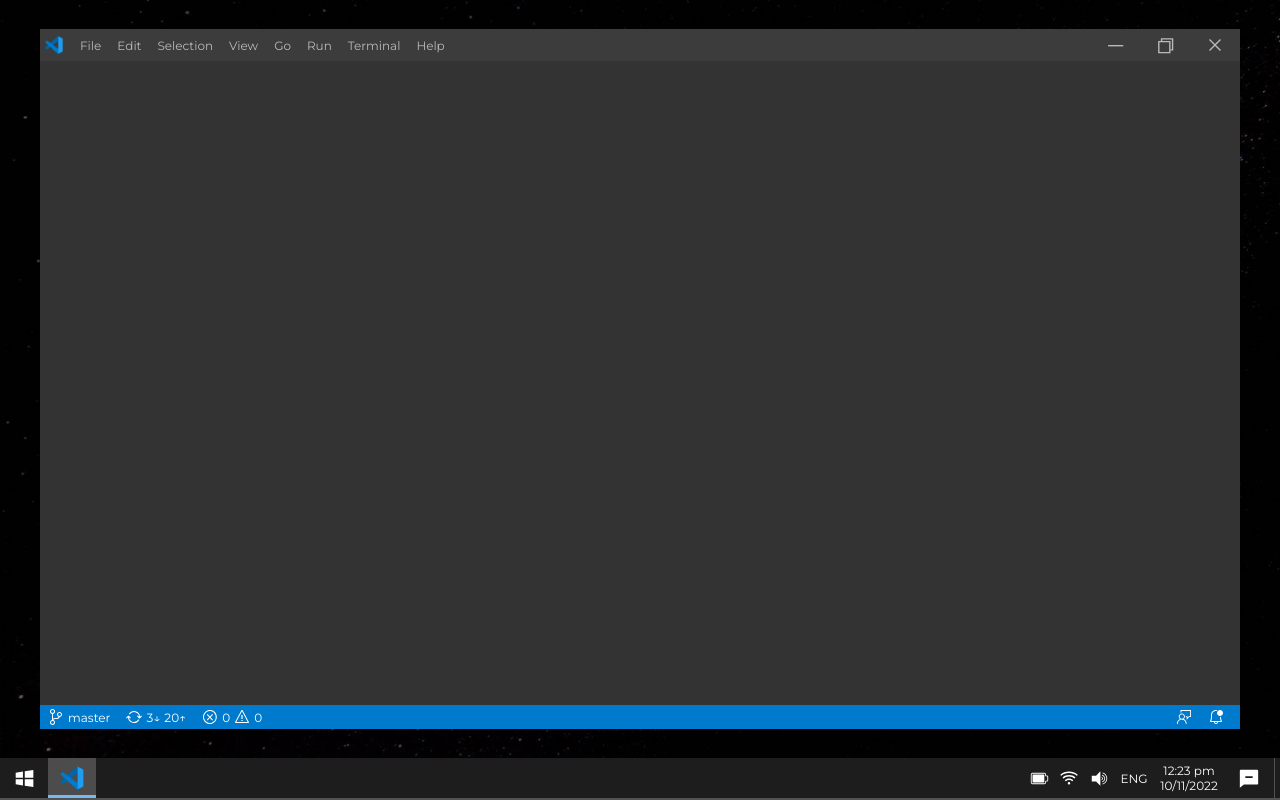
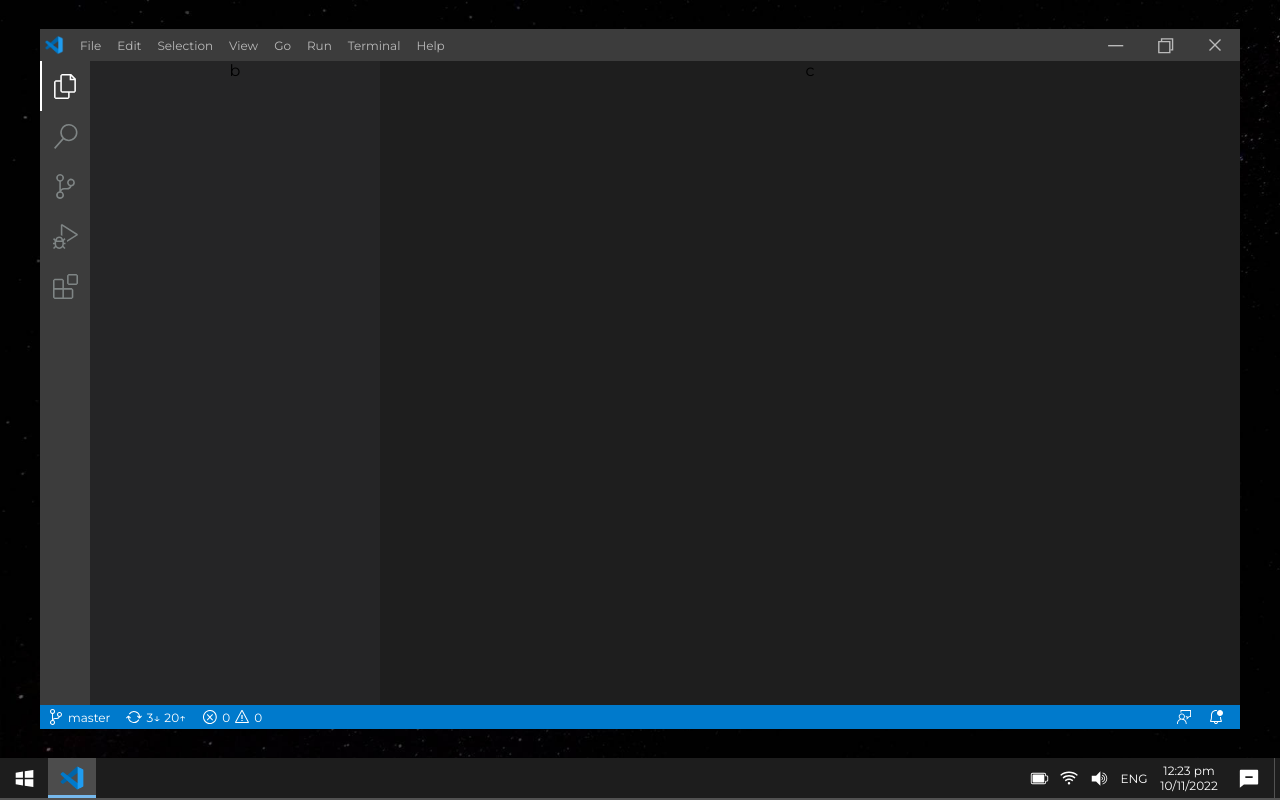
Before and after one commit to maddumajohnerick/maddumajohnerick.github.io, a React (Create React App) app: page / in a window 1280 px wide. Built offline with nearby package versions, Linux system fonts and the light colour scheme.

Commit message:
working toggler

```diff
--- a/src/components/Screen/Screen.scss
+++ b/src/components/Screen/Screen.scss
@@ -122,6 +122,43 @@
 
     .contents {
       flex-grow: 1;
+      display: flex;
+
+      .leftmost {
+        width: 50px;
+        background-color: #3c3c3c;
+        display: flex;
+        flex-direction: column;
+        color: #7f8585;
+
+        & > div {
+          box-sizing: border-box;
+          height: 50px;
+          display: flex;
+          align-items: center;
+          justify-content: center;
+
+          &.toggle.open {
+            border-left: 2px solid white;
+            padding-right: 2px;
+            color: white;
+          }
+
+          &:hover {
+            color: white;
+          }
+        }
+      }
+
+      .files {
+        width: 290px;
+        background-color: #252526;
+      }
+
+      .content {
+        flex-grow: 1;
+        background-color: #1e1e1e;
+      }
     }
 
     .botbar {
--- a/src/components/Screen/index.js
+++ b/src/components/Screen/index.js
@@ -1,4 +1,4 @@
-import React from 'react';
+import React, { useState } from 'react';
 import {
   VscSourceControl,
   VscBellDot,
@@ -9,24 +9,40 @@ import {
   VscClose,
   VscChromeRestore,
   VscChromeMinimize,
+  VscFiles,
+  VscSearch,
+  VscDebugAlt,
+  VscExtensions,
 } from 'react-icons/vsc';
 import './Screen.scss';
 
+const menus = [
+  'File',
+  'Edit',
+  'Selection',
+  'View',
+  'Go',
+  'Run',
+  'Terminal',
+  'Help',
+];
+
 const Screen = () => {
+  const [isOpen, setIsOpen] = useState(true);
+
+  const handleToggle = () => {
+    setIsOpen(!isOpen);
+  };
+
   return (
     <div className="Screen" style={{ backgroundImage: `url('/galaxy.jpg')` }}>
       <div className="vscode">
         <div className="menubar">
           <div className="left">
             <img alt="vscode" src="/vscode.png" />
-            <div className="button opt1">File</div>
-            <div className="button opt2">Edit</div>
-            <div className="button opt3">Selection</div>
-            <div className="button opt4">View</div>
-            <div className="button opt5">Go</div>
-            <div className="button opt6">Run</div>
-            <div className="button opt7">Terminal</div>
-            <div className="button opt8">Help</div>
+            {menus.map((menu, index) => (
+              <div className={`button opt${index + 1}`}>{menu}</div>
+            ))}
             <div className="button optn">Options</div>
           </div>
           <div className="right">
@@ -42,7 +58,30 @@ const Screen = () => {
           </div>
         </div>
 
-        <div className="contents"></div>
+        <div className="contents">
+          <div className="leftmost">
+            <div
+              className={`toggle ${isOpen ? 'open' : ''}`}
+              onClick={handleToggle}
+            >
+              <VscFiles size={25} />
+            </div>
+            <div>
+              <VscSearch size={25} />
+            </div>
+            <div>
+              <VscSourceControl size={25} />
+            </div>
+            <div>
+              <VscDebugAlt size={25} />
+            </div>
+            <div>
+              <VscExtensions size={25} />
+            </div>
+          </div>
+          {isOpen && <div className="files">b</div>}
+          <div className="content">c</div>
+        </div>
 
         <div className="botbar">
           <div className="left">
```
